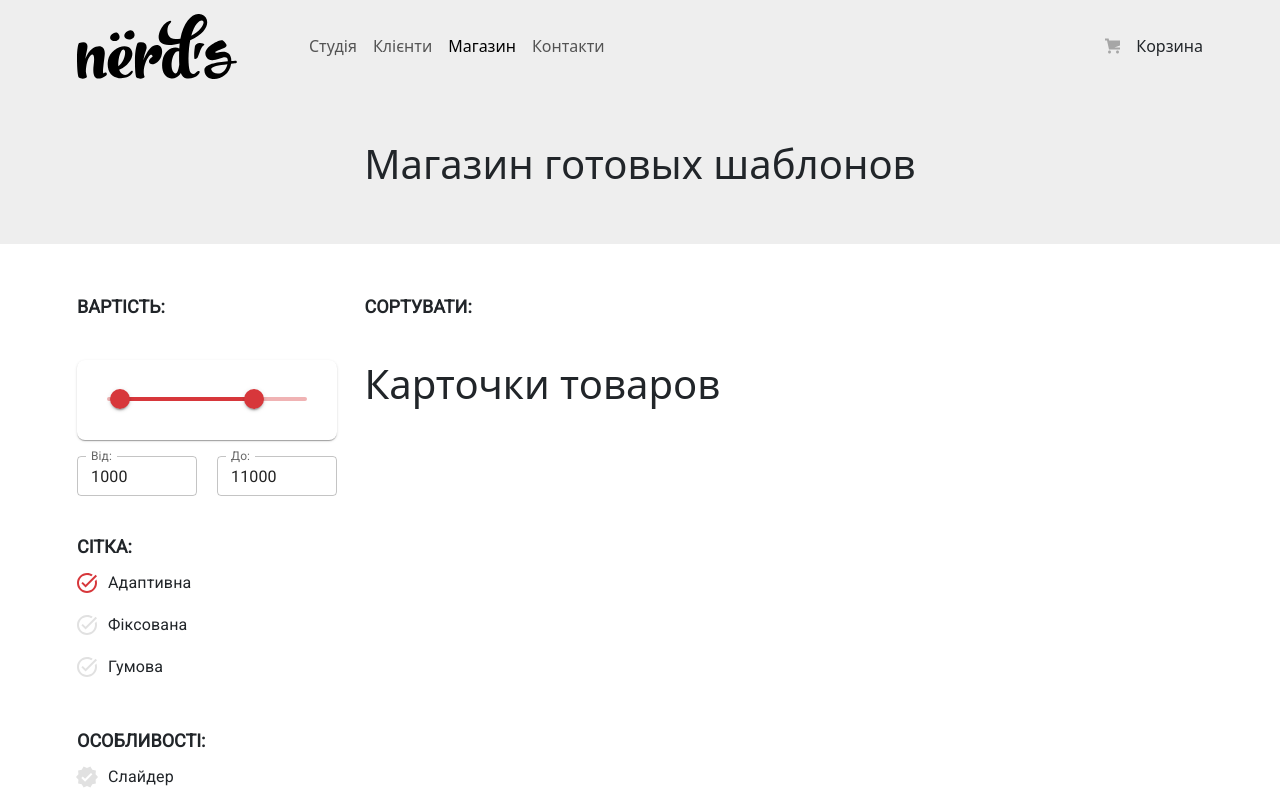
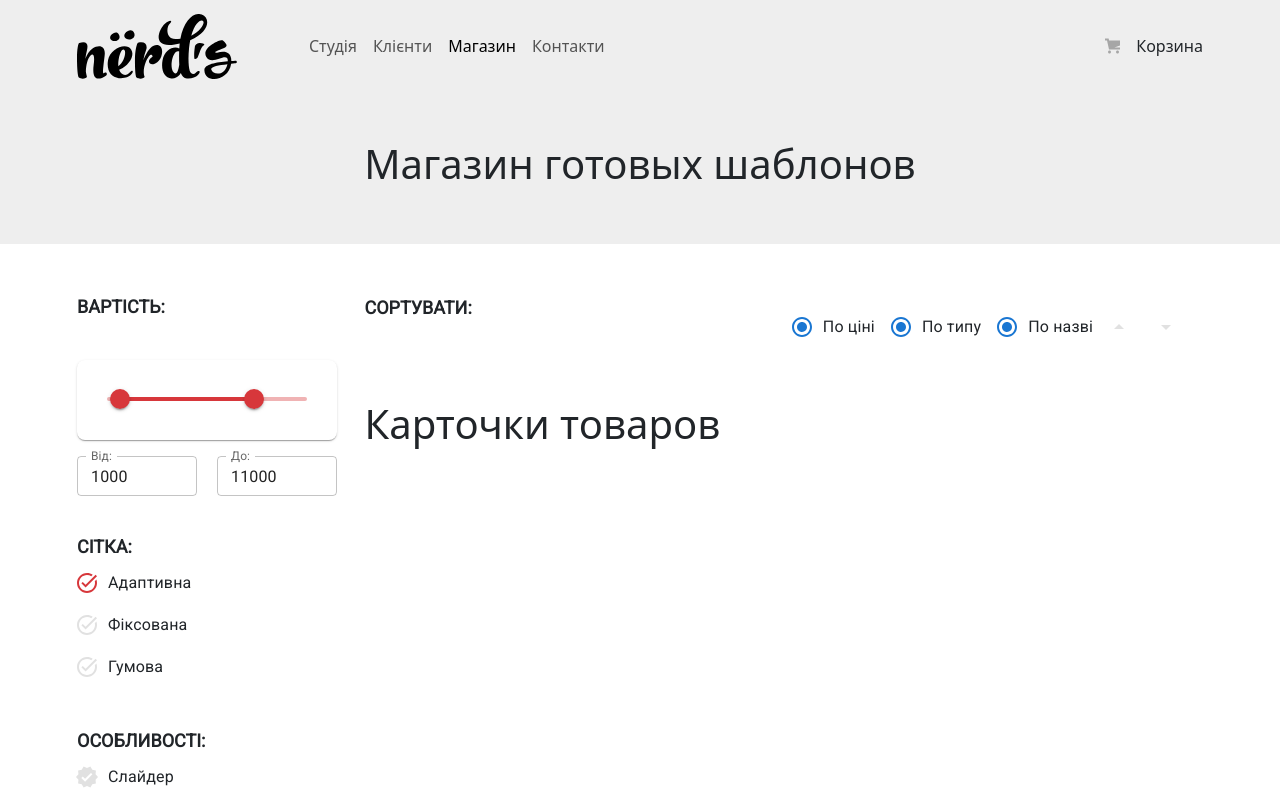
Before and after one commit to xSemuel/project-nerds, a React (Create React App) app: page /store in a window 1280 px wide. Shown: the top 800 px of the page. Built offline with nearby package versions, Linux system fonts and the light colour scheme.

Commit message:
feat: added icon to SrotFilter to SORT_ICON

```diff
--- a/src/components/sort-filter/SortFilter.jsx
+++ b/src/components/sort-filter/SortFilter.jsx
@@ -1,6 +1,18 @@
 /** @jsxImportSource @emotion/react */
 import { css } from '@emotion/react';
-import { Typography, Box } from '@mui/material';
+import { Typography, Box, RadioGroup, FormControlLabel, Radio } from '@mui/material';
+
+const sortWrapper = css`
+    display: flex;
+    justify-content: space-between;
+    align-items: center;
+    min-height: 70px;
+`
+const sortWrapperItem = css`
+    display: flex;
+    justify-content: space-between;
+    align-items: center;
+`
 
 const titleFilterCost = css`
     font-weight: 700;
@@ -10,10 +22,39 @@ const titleFilterCost = css`
     margin-bottom: 38px;
 `
 
-export const SortFilter = () => {
+export const SortFilter = ({options1, options2}) => {
+
+    const handleIconSort = (event) => {
+        event.preventDefault();
+        console.log(event.target.value)
+    }
+
+
     return (
-        <Box>
+        <Box css={sortWrapper}>
             <Typography variant="h3" css={titleFilterCost}>Сортувати:</Typography>
+            <Box css={sortWrapperItem}>
+                <RadioGroup
+                    row
+                    aria-labelledby="demo-row-radio-buttons-group-label"
+                    name="row-radio-buttons-group"
+                    >
+                    {options1.map(({ text }) =>
+                    <FormControlLabel key={text} control={<Radio />}  label={text} />
+                    )}
+                </RadioGroup>
+
+                <RadioGroup
+                    onChange={handleIconSort}
+                    row
+                    aria-labelledby="demo-row-radio-buttons-group-label"
+                    name="row-radio-buttons-group"
+                    >
+                    {options2.map(({ text, value, icon, checkedIcon }) =>
+                    <FormControlLabel key={text} value={value} control={<Radio icon={icon} checkedIcon={checkedIcon} />} />
+                    )}
+                </RadioGroup>
+            </Box>
 
 
         </Box>
--- a/src/features/sort-panel/SortPanel.jsx
+++ b/src/features/sort-panel/SortPanel.jsx
@@ -2,7 +2,8 @@
 import { SortFilter } from "../../components";
 import { Typography } from '@mui/material';
 import { css } from '@emotion/react';
-
+import ArrowDropUpIcon from '@mui/icons-material/ArrowDropUp';
+import ArrowDropDownIcon from '@mui/icons-material/ArrowDropDown';
 
 const SORT_TYPE = [
     {text: 'По ціні'},
@@ -11,9 +12,8 @@ const SORT_TYPE = [
 ]
 
 const SORT_ICON = [
-    {text: 'Значок зростання'},
-    {text: 'Значок спадання'}
-
+    {text: 'Значок зростання', value: 'up', icon: <ArrowDropUpIcon sx={{ color: '#e1e1e1'}} />, checkedIcon: <ArrowDropUpIcon sx={{color: '#d7373b'}} />},
+    {text: 'Значок спадання', value: 'down', icon: <ArrowDropDownIcon sx={{ color: '#e1e1e1'}} />, checkedIcon: <ArrowDropDownIcon sx={{color: '#d7373b'}} /> },
 ]
 
 
```
